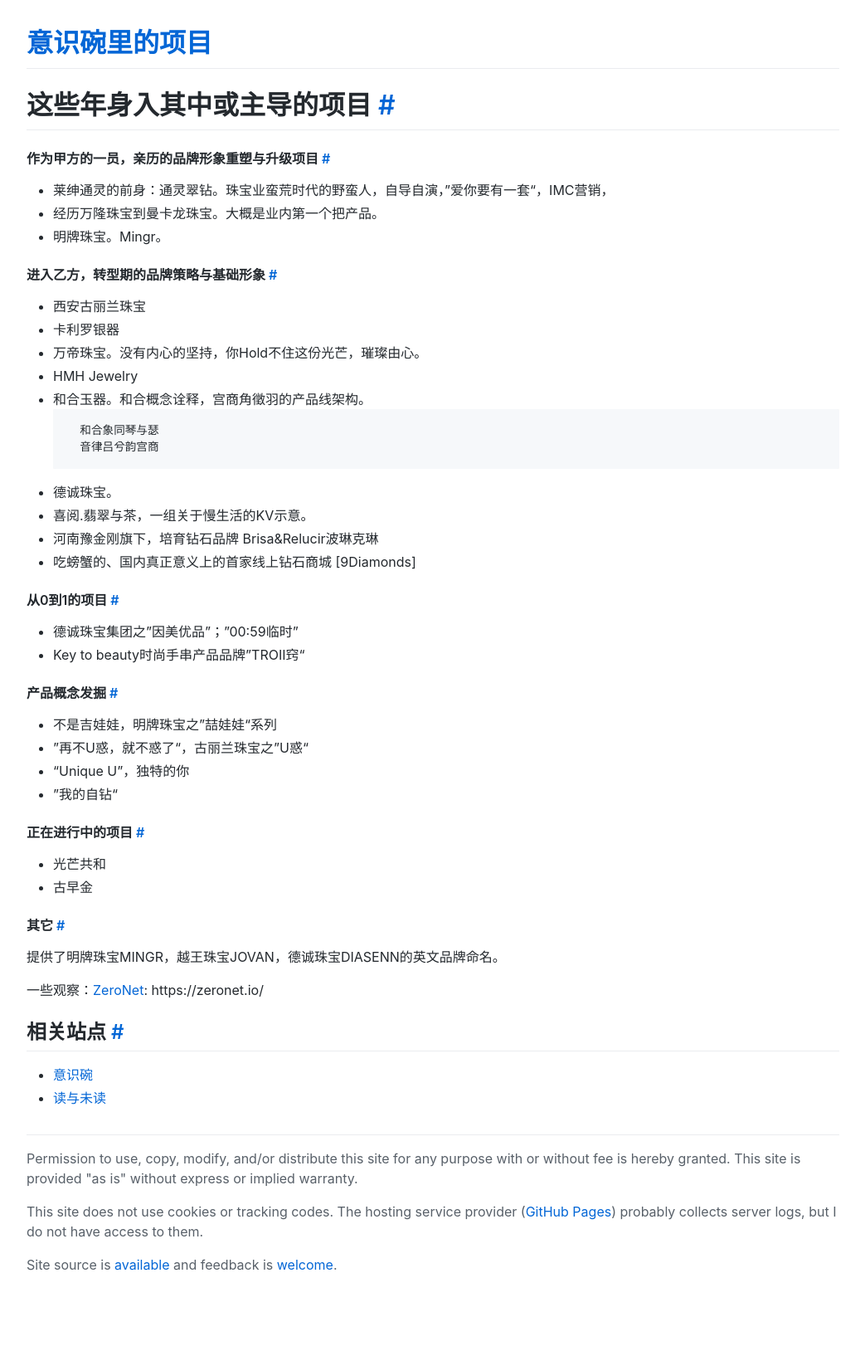
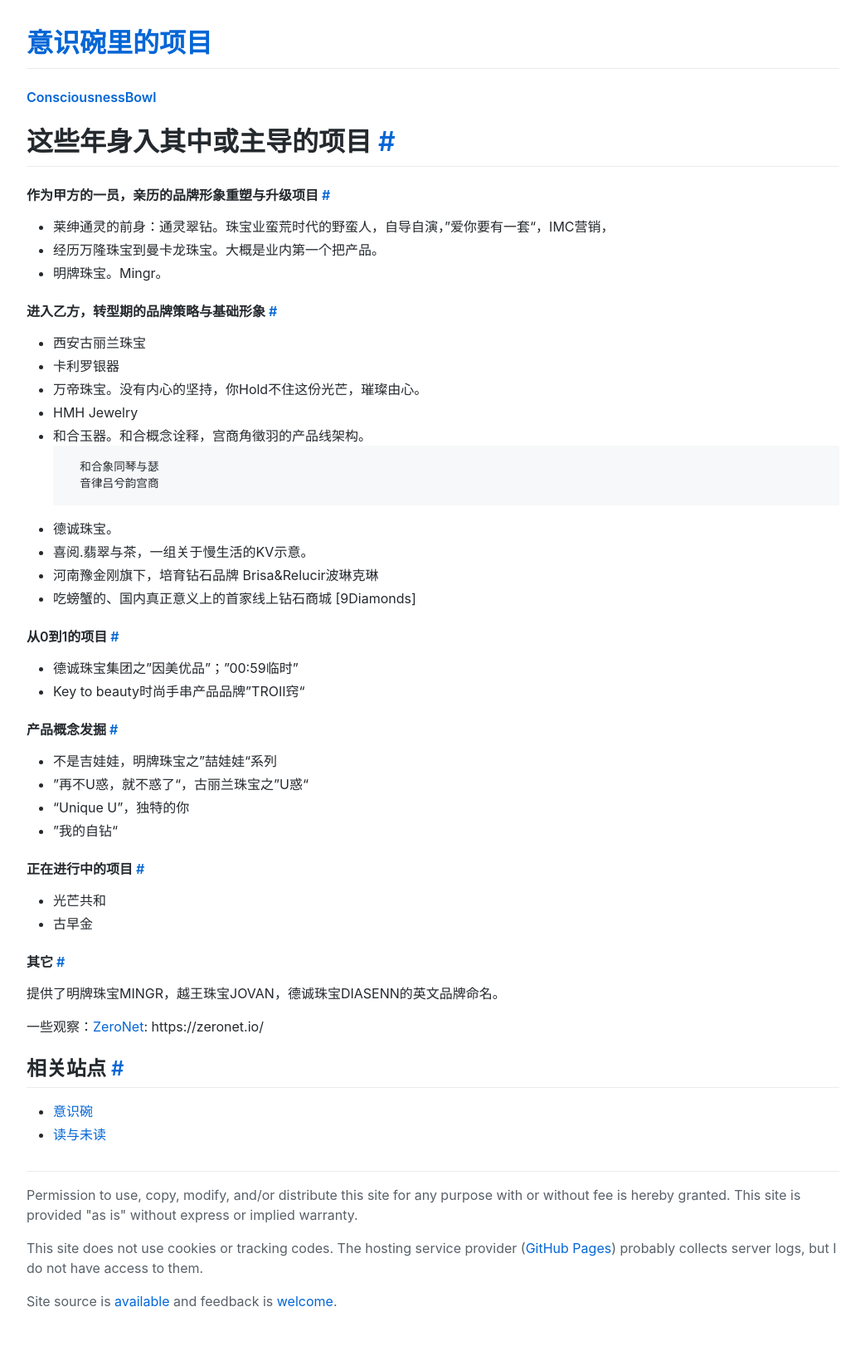
Before and after one commit to gccgle/cases, a Jekyll site: the page built from README.md, in a window 1280 px wide. Shown: the whole page at 83% size, without its empty margins (118-1161 px from the left). Built offline with Jekyll 4.4.1, drawn with Linux system fonts in a browser that asks for light colours; our own code applies the rules of GitHub Pages for plain Markdown files; before the commit the page ends 1584 px from its top, so only the background shows below that.

Commit message:
Update default.html

```diff
--- a/_layouts/default.html
+++ b/_layouts/default.html
@@ -14,6 +14,7 @@
   <div class="container-lg px-3 my-5 markdown-body">
 
     <h1><a href="{{site.url}}">{{site.title}}</a></h1>
+        <h4><a href="http://consciousnessbowl.com">ConsciousnessBowl</a></h4>
     {% include anchor_headings.html html=content anchorBody="#" anchorClass="anchor-hash" anchorTitle="link to this heading" %}
     <div class="footer border-top border-gray-light mt-5 pt-3 text-gray">
         <p>
```
